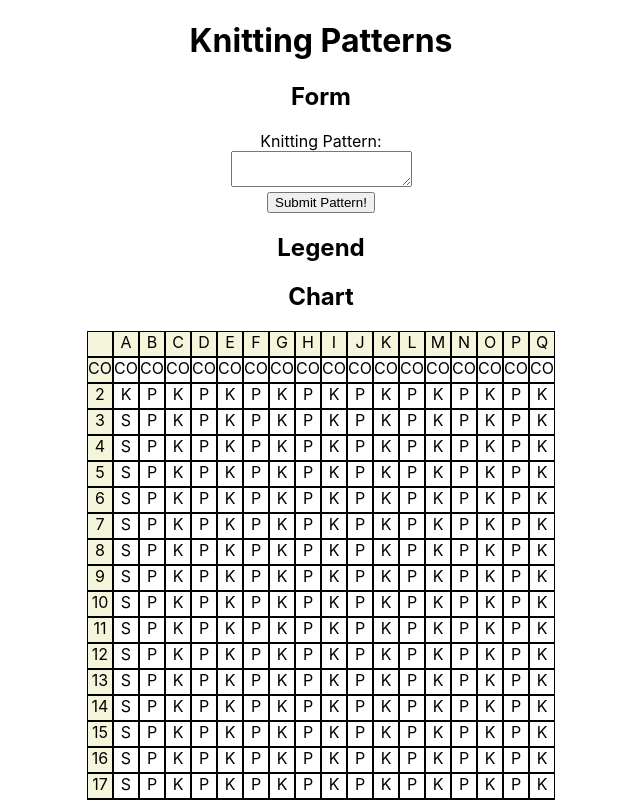
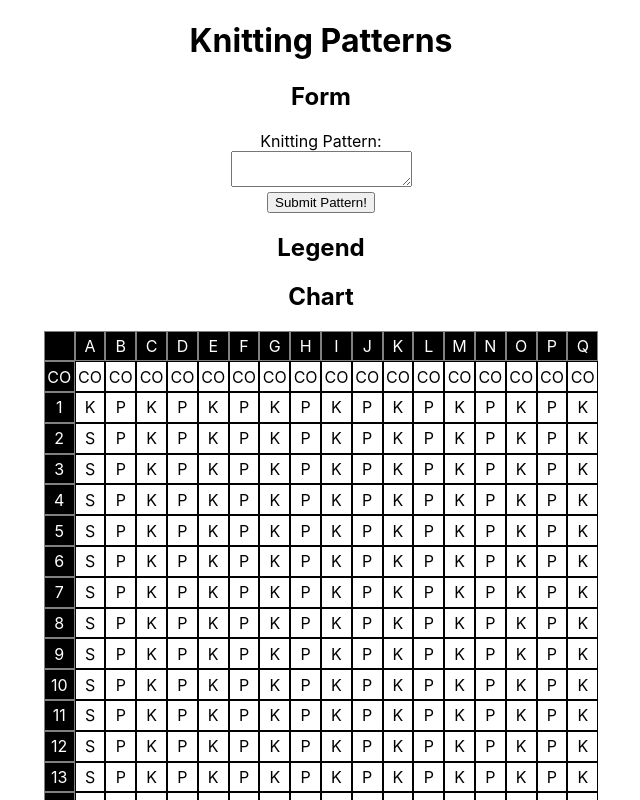
Before and after one commit to emilysaeli/front-end-knitting-patterns, a React (Create React App) app: page / in a window 1280 px wide. Shown: the top 800 px of the page, without its empty margins (319-959 px from the left). Built offline with nearby package versions, Linux system fonts and the light colour scheme.

Commit message:
Fix chart headers

```diff
--- a/src/components/Chart.css
+++ b/src/components/Chart.css
@@ -11,10 +11,16 @@
 }
 
 .grid {
+    height: 1.8em;
+    width: 1.8em;
+    display: flex;
+    justify-content: center;
+    align-items: center;
     border: 1px solid black;
-    height: 1.5em;
-    width: 1.5em;
 }
-.grid.table-header {
-    background-color: beige;
+
+.grid.index {
+    background-color: black;
+    color: white;
+    border: 1px solid grey;
 }
--- a/src/components/Chart.js
+++ b/src/components/Chart.js
@@ -2,15 +2,19 @@ import React from "react";
 import "./Chart.css";
 
 const Chart = (props) => {
-  const toLetter = (num) => {
-    // 1-based i.e 1 is A, 27 is AA
-    let mod = num % 26;
-    let div = (num / 26) | 0;
-    let out = mod ? String.fromCharCode(64 + mod) : (div--, "Z");
-    return div ? toLetter(div) + out : out;
-  };
+  const createHeaderArray = (colNum) => {
+    const toLetter = (num) => {
+      // 1-based i.e 1 is A, 26 is Z, 27 is AA
+      let resultArray = [];
+      while (num > 0) {
+        const mod = num % 26;
+        num = Math.trunc((num - 1) / 26);
+        const char = mod ? String.fromCharCode(64 + mod) : "Z";
+        resultArray.push(char);
+      }
+      return resultArray.reverse().join("");
+    };
 
-  const createHeaderArray = (colNum) => {
     const headerArray = [" "];
     for (let i = 1; i <= colNum; i++) {
       headerArray.push(toLetter(i));
@@ -30,24 +34,22 @@ const Chart = (props) => {
       } else if (row[0].stitch_type === "BO") {
         newRow = ["BO"];
       } else {
-        newRow = [rowIndex + 1];
+        newRow = [rowIndex];
       }
 
       newRow.push(...row);
       chartData.push(newRow);
     }
-
-    console.log(chartData);
     return chartData;
   };
 
   const chartJSX = (data) =>
-    data.map((row) => {
+    data.map((row, rowIndex) => {
       const chartRow = row.map((element) =>
         element.stitch_type ? (
-          <div className="grid stitch">{element.stitch_type}</div>
+          <div className="grid stitch"> {element.stitch_type}</div>
         ) : (
-          <div className="grid table-header">{element}</div>
+          <div className="grid index">{element}</div>
         )
       );
       return <div className="chart-row">{chartRow}</div>;
```
Also changed, not shown: 1 other file (tests, documents, lock files or other folders).
